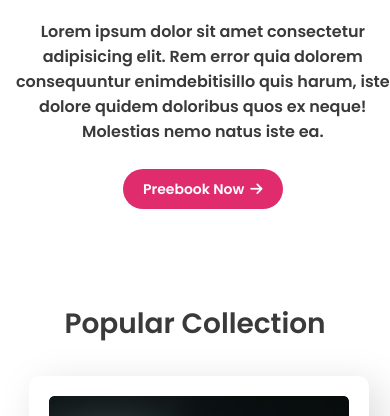
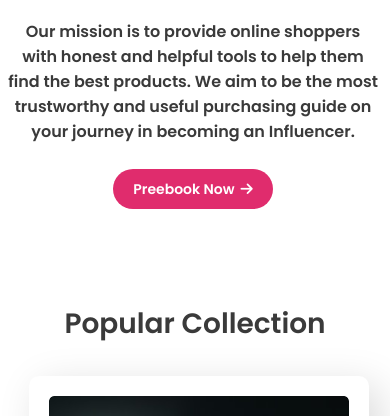
Before and after one commit to sayemaa/Influencer-Gear, a plain HTML site: page index.html in a window 390 px wide. Shown: the part 684-1100 px from the top of the page. Drawn offline with Linux system fonts and the light colour scheme.

Commit message:
Changes made in mobile device responsive

```diff
--- a/index.html
+++ b/index.html
@@ -30,10 +30,9 @@
         <section class="container flexible-container">
             <div class="half-width section-one">
                 <h1 class="section-title">Start your Journey as<br> Influencer</h1>
-                <p class="text">Lorem ipsum dolor sit amet consectetur adipisicing elit. Rem error quia dolorem
-                    consequuntur enimdebitisillo quis harum, iste dolore quidem doloribus quos ex neque! Molestias nemo
-                    natus iste
-                    ea.</p>
+                <p class="text">Our mission is to provide online shoppers with honest and helpful tools to help them
+                    find the best products. We aim to be the most trustworthy and useful purchasing guide on your
+                    journey in becoming an Influencer.</p>
                 <a class="link-button" target="_blank" href="">Preebook Now<i class="fas fa-arrow-right"></i></a>
             </div>
             <div class="half-width main-camera">
--- a/styles/style.css
+++ b/styles/style.css
@@ -326,7 +326,7 @@ span .fab{
     .section-one{
         text-align: center;
         justify-content: center;
-        width: 100%;
+        width: 95%;
         padding-left: 2%;
         padding-bottom: 20%;
         order: 2;
@@ -376,7 +376,7 @@ span .fab{
         font-size: 16px;
     }
     input[type="text"]{
-        width: 40%;
+        width: 80%;
         padding: 12px;
         margin-bottom: 20px;
     }
```
